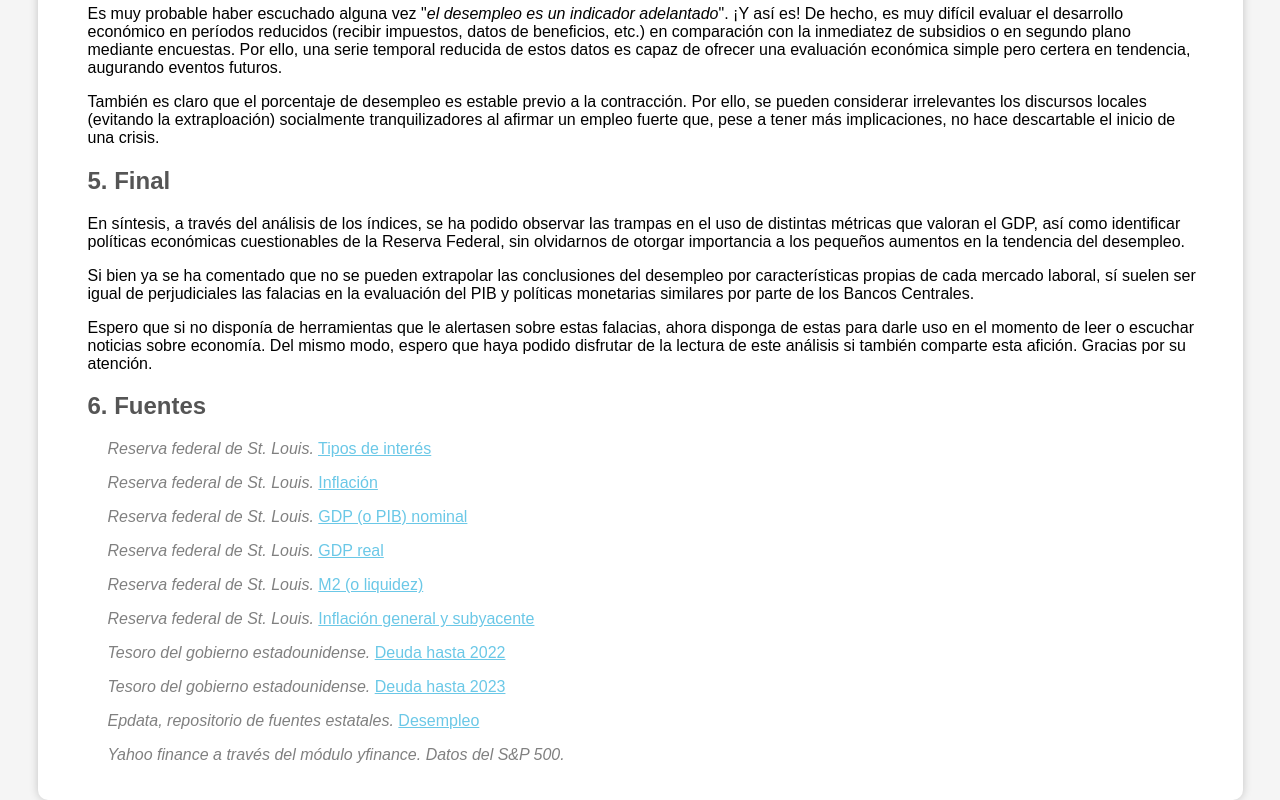
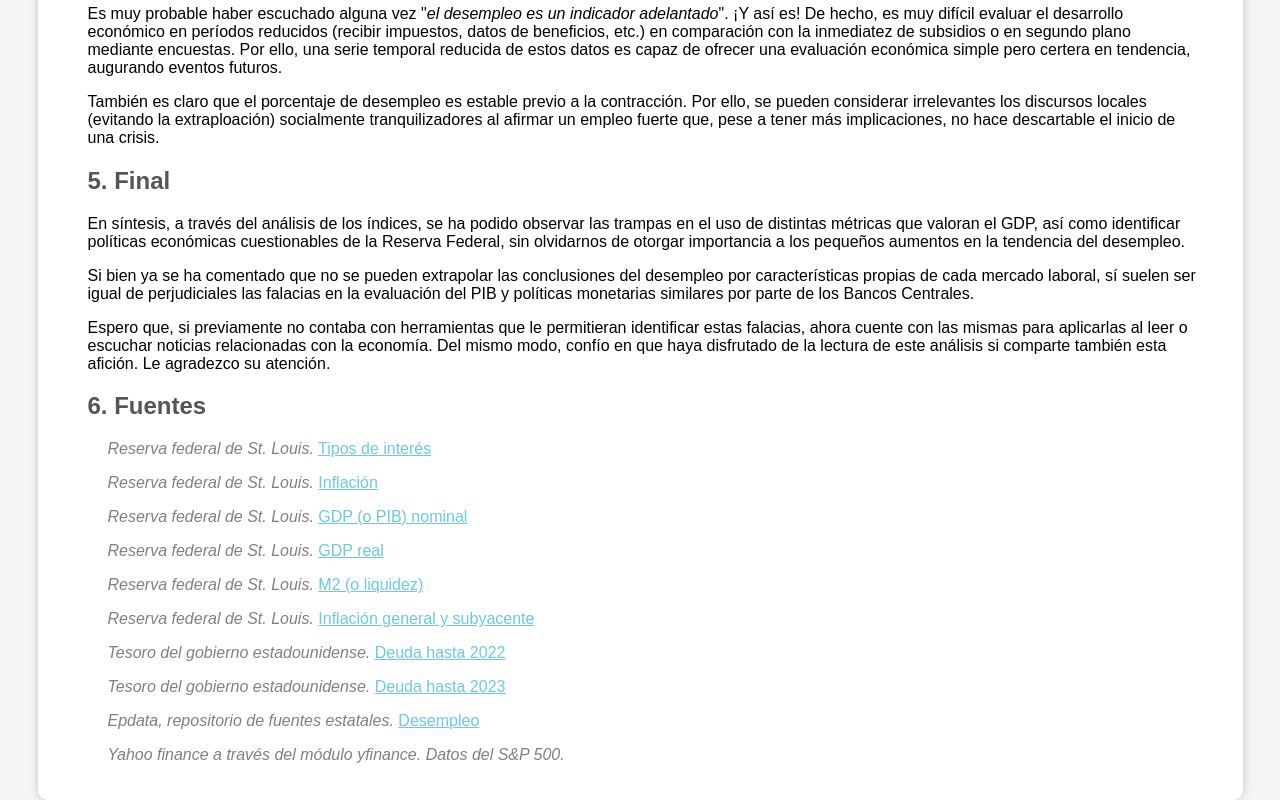
Before and after one commit to carlos-castano/macroeconomic-data-training, a plain HTML site: page index.html in a window 1280 px wide. Shown: the part 9183-9983 px from the top of the page. Drawn offline with Linux system fonts and the light colour scheme.

Commit message:
Update index.html

```diff
--- a/index.html
+++ b/index.html
@@ -391,7 +391,7 @@
         <h2 id="final">5. Final</h2>
         <p>En síntesis, a través del análisis de los índices, se ha podido observar las trampas en el uso de distintas métricas que valoran el GDP, así como identificar políticas económicas cuestionables de la Reserva Federal, sin olvidarnos de otorgar importancia a los pequeños aumentos en la tendencia del desempleo.</p>
         <p>Si bien ya se ha comentado que no se pueden extrapolar las conclusiones del desempleo por características propias de cada mercado laboral, sí suelen ser igual de perjudiciales las falacias en la evaluación del PIB y políticas monetarias similares por parte de los Bancos Centrales.</p>
-        <p>Espero que si no disponía de herramientas que le alertasen sobre estas falacias, ahora disponga de estas para darle uso en el momento de leer o escuchar noticias sobre economía. Del mismo modo, espero que haya podido disfrutar de la lectura de este análisis si también comparte esta afición. Gracias por su atención.</p>
+        <p>Espero que, si previamente no contaba con herramientas que le permitieran identificar estas falacias, ahora cuente con las mismas para aplicarlas al leer o escuchar noticias relacionadas con la economía. Del mismo modo, confío en que haya disfrutado de la lectura de este análisis si comparte también esta afición. Le agradezco su atención.</p>
 
 
         <h2 id="fuentes">6. Fuentes</h2>
```
